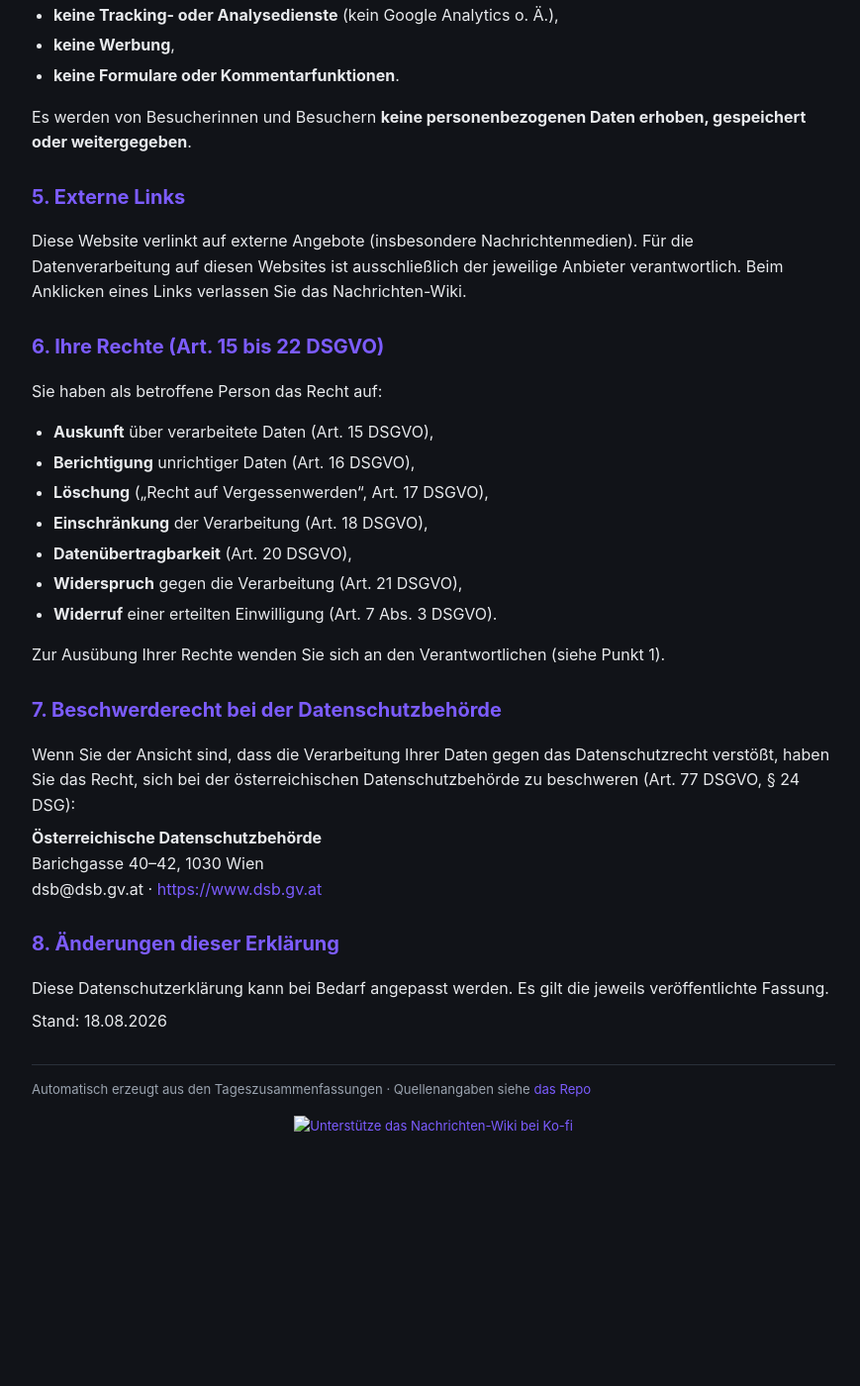
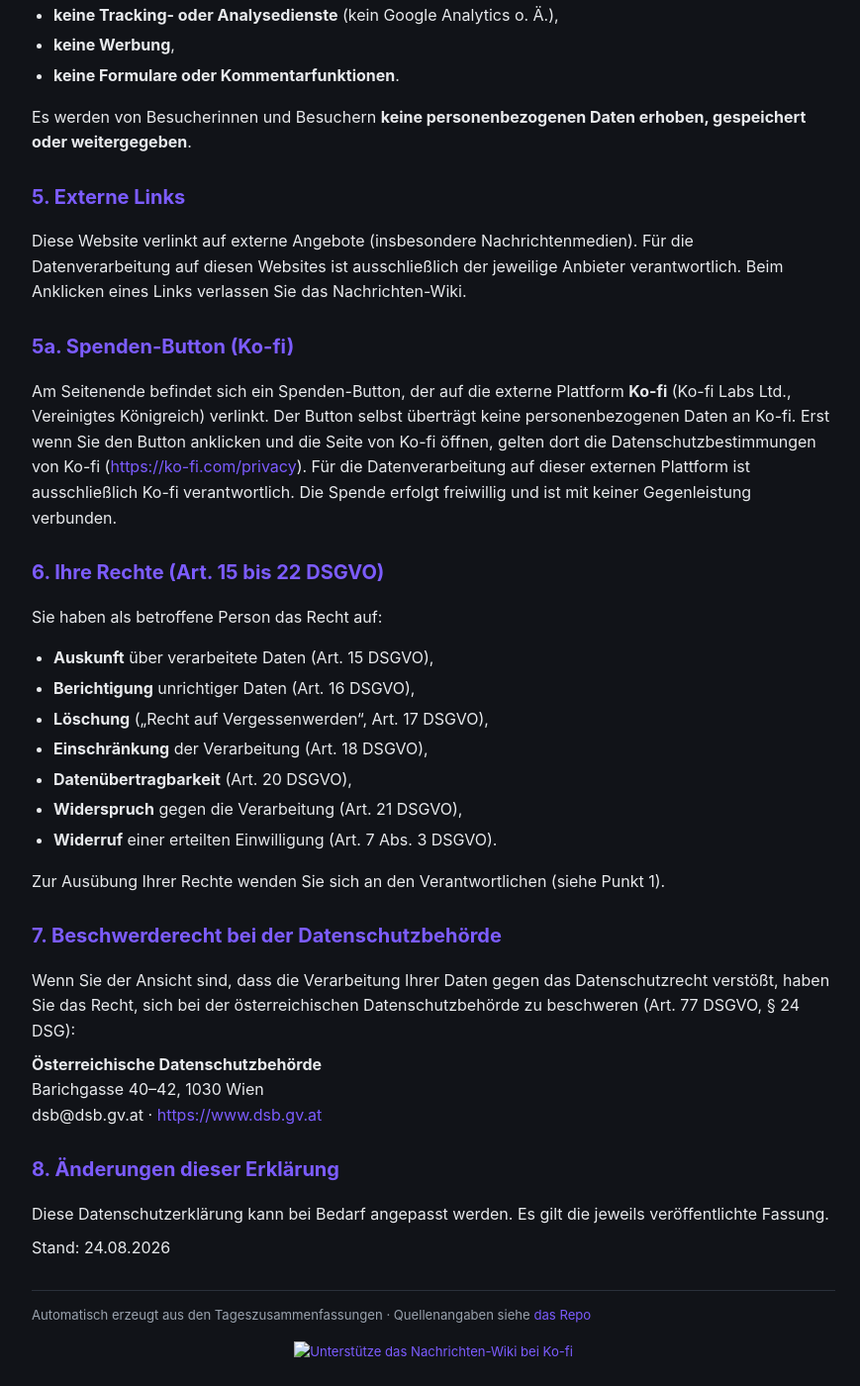
Before and after one commit to Ubuntu51/news-wiki, a Jekyll site: the page built from datenschutz.md, in a window 1280 px wide and 1400 px high, scrolled down 1236 px. Shown: the whole window at 99% size, without its empty margins (202-1071 px from the left). Built offline with Jekyll 4.4.1, drawn with Linux system fonts in a browser that asks for light colours; our own code applies the rules of GitHub Pages for plain Markdown files; before the commit the page ends 2408 px from its top, so only the background shows below that.

Commit message:
Datenschutz: Ko-fi-Spendenbutton dokumentiert

```diff
--- a/datenschutz.md
+++ b/datenschutz.md
@@ -54,6 +54,16 @@
 Datenverarbeitung auf diesen Websites ist ausschließlich der jeweilige Anbieter
 verantwortlich. Beim Anklicken eines Links verlassen Sie das Nachrichten-Wiki.
 
+## 5a. Spenden-Button (Ko-fi)
+
+Am Seitenende befindet sich ein Spenden-Button, der auf die externe Plattform
+**Ko-fi** (Ko-fi Labs Ltd., Vereinigtes Königreich) verlinkt. Der Button selbst
+überträgt keine personenbezogenen Daten an Ko-fi. Erst wenn Sie den Button anklicken
+und die Seite von Ko-fi öffnen, gelten dort die Datenschutzbestimmungen von Ko-fi
+(<https://ko-fi.com/privacy>). Für die Datenverarbeitung auf dieser externen
+Plattform ist ausschließlich Ko-fi verantwortlich. Die Spende erfolgt freiwillig
+und ist mit keiner Gegenleistung verbunden.
+
 ## 6. Ihre Rechte (Art. 15 bis 22 DSGVO)
 
 Sie haben als betroffene Person das Recht auf:
@@ -83,4 +93,4 @@
 Diese Datenschutzerklärung kann bei Bedarf angepasst werden. Es gilt die jeweils
 veröffentlichte Fassung.
 
-Stand: 18.08.2026
+Stand: 24.08.2026
```
